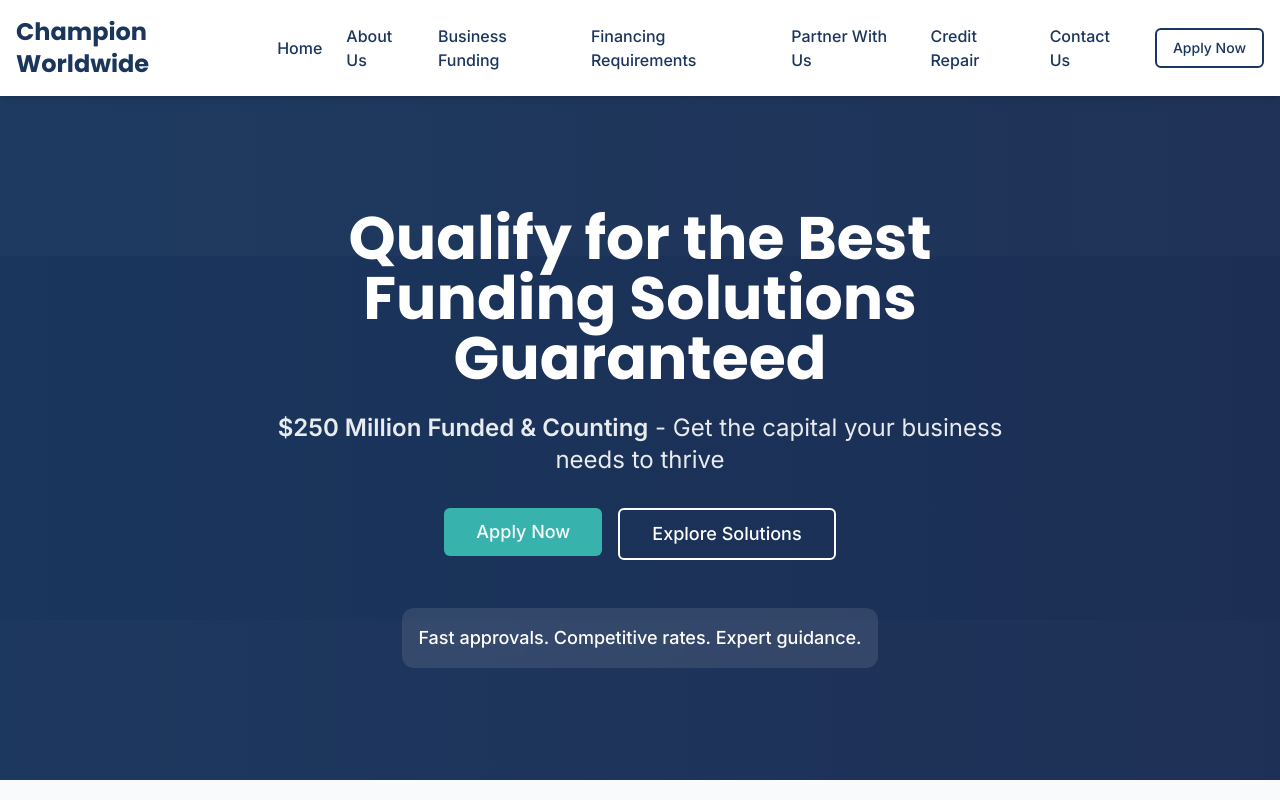
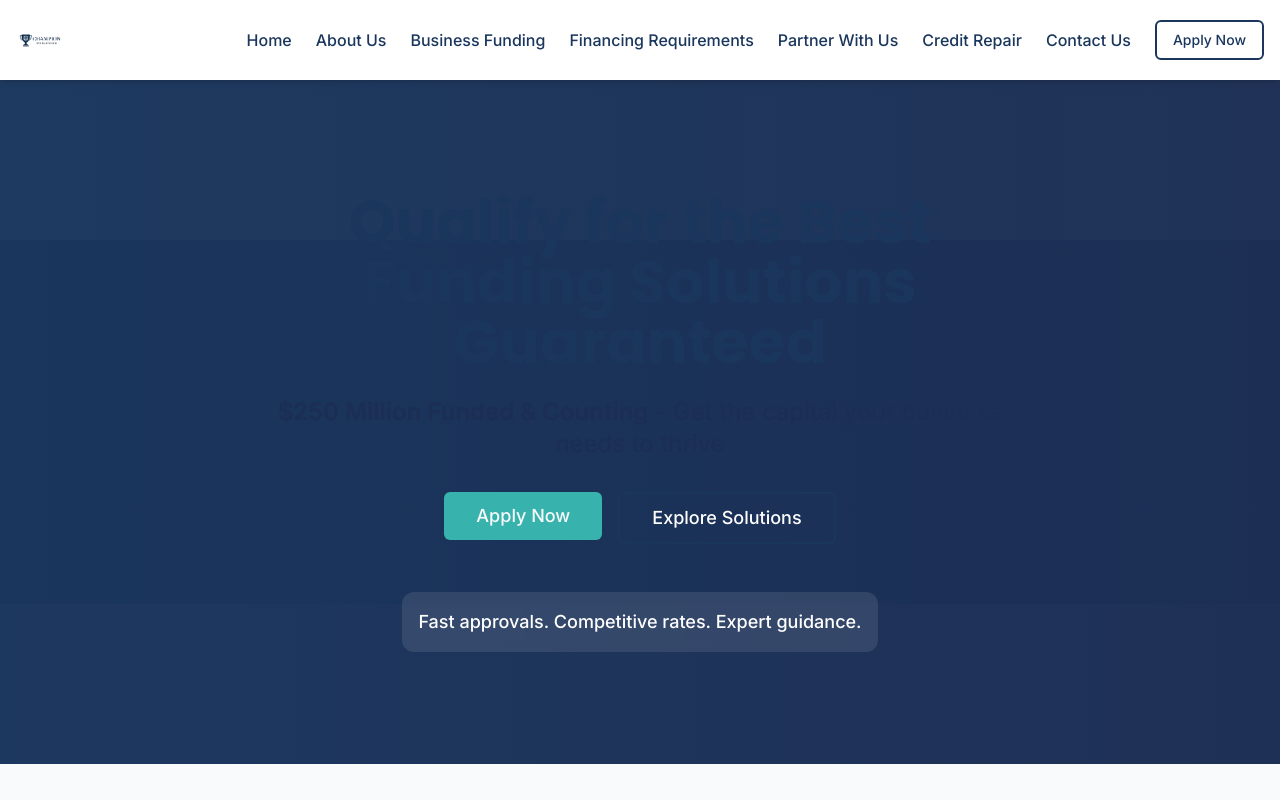
Before and after one commit to mrshehzad1/funding-champs-website-ai-21, a React (Vite) app: page / in a window 1280 px wide. Shown: the top 800 px of the page. Built offline with nearby package versions, Linux system fonts and the light colour scheme.

Commit message:
feat: Update logo and hero section
- Updated the logo with a new image.
- Added a gradient background to the hero section.

```diff
--- a/src/components/home/Hero.tsx
+++ b/src/components/home/Hero.tsx
@@ -5,7 +5,8 @@ import { Link } from "react-router-dom";
 
 const Hero = () => {
   return (
-    <div className="relative bg-gradient-to-r from-champion-800 to-champion-900 text-white py-20 md:py-28">
+    <div className="relative bg-gradient-to-r from-champion-800 to-champion-900 text-white py-20 md:py-28
+      bg-gradient-to-r from-[#accbee] to-[#e7f0fd]">
       {/* Background Pattern */}
       <div className="absolute inset-0 opacity-20">
         <div className="absolute top-0 left-0 right-0 h-40 bg-white/10"></div>
@@ -14,11 +15,11 @@ const Hero = () => {
 
       <div className="container mx-auto px-4 relative z-10">
         <div className="max-w-3xl mx-auto text-center">
-          <h1 className="text-4xl md:text-5xl lg:text-6xl font-bold mb-6 leading-tight">
+          <h1 className="text-4xl md:text-5xl lg:text-6xl font-bold mb-6 leading-tight text-champion-800">
             Qualify for the Best Funding Solutions Guaranteed
           </h1>
 
-          <p className="text-xl md:text-2xl mb-8 text-white/90">
+          <p className="text-xl md:text-2xl mb-8 text-champion-900">
             <span className="font-semibold">$250 Million Funded & Counting</span> - Get the capital your business needs to thrive
           </p>
 
@@ -26,7 +27,7 @@ const Hero = () => {
             <Button asChild size="lg" className="bg-teal-500 hover:bg-teal-600 text-lg px-8 py-6">
               <Link to="/contact">Apply Now</Link>
             </Button>
-            <Button asChild variant="outline" size="lg" className="border-2 border-white bg-transparent hover:bg-white hover:text-champion-800 text-lg px-8 py-6">
+            <Button asChild variant="outline" size="lg" className="border-2 border-champion-800 bg-transparent hover:bg-champion-800 hover:text-white text-lg px-8 py-6">
               <Link to="/funding">Explore Solutions</Link>
             </Button>
           </div>
--- a/src/components/layout/Header.tsx
+++ b/src/components/layout/Header.tsx
@@ -1,4 +1,3 @@
-
 import React, { useState } from "react";
 import { Link } from "react-router-dom";
 import { Button } from "@/components/ui/button";
@@ -12,7 +11,11 @@ const Header = () => {
     <header className="bg-white shadow-md sticky top-0 z-50">
       <div className="container mx-auto px-4 py-4 flex justify-between items-center">
         <Link to="/" className="flex items-center">
-          <h1 className="text-2xl font-bold text-champion-800">Champion Worldwide</h1>
+          <img
+            src="/lovable-uploads/83c83de6-ffd7-413d-a4d9-5b69e5b4d573.png"
+            alt="Champion Worldwide Logo"
+            className="h-12 mr-4"
+          />
         </Link>
 
         {/* Desktop Navigation */}
```
Also changed, not shown: public/lovable-uploads/83c83de6-ffd7-413d-a4d9-5b69e5b4d573.png (added).
